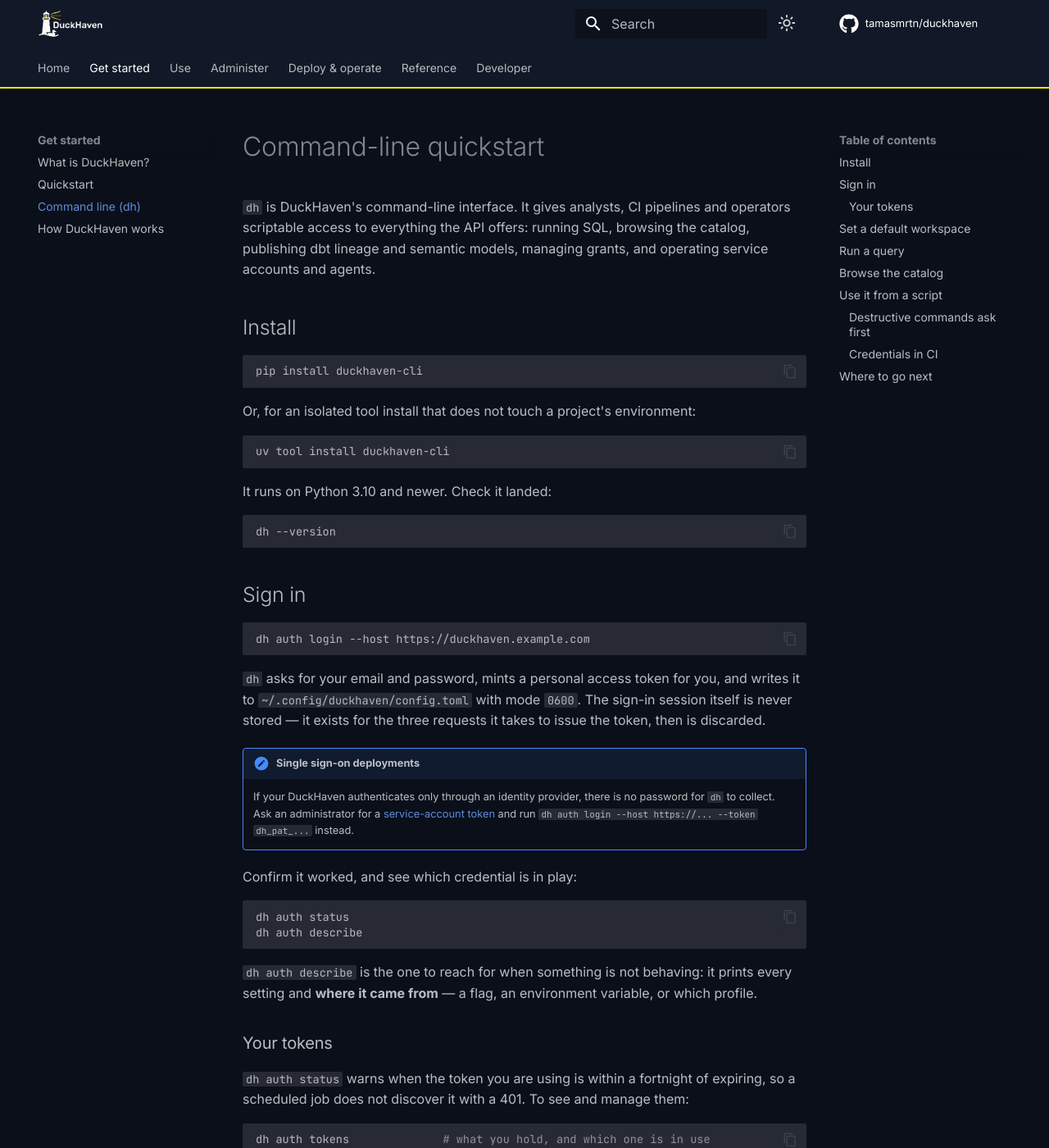
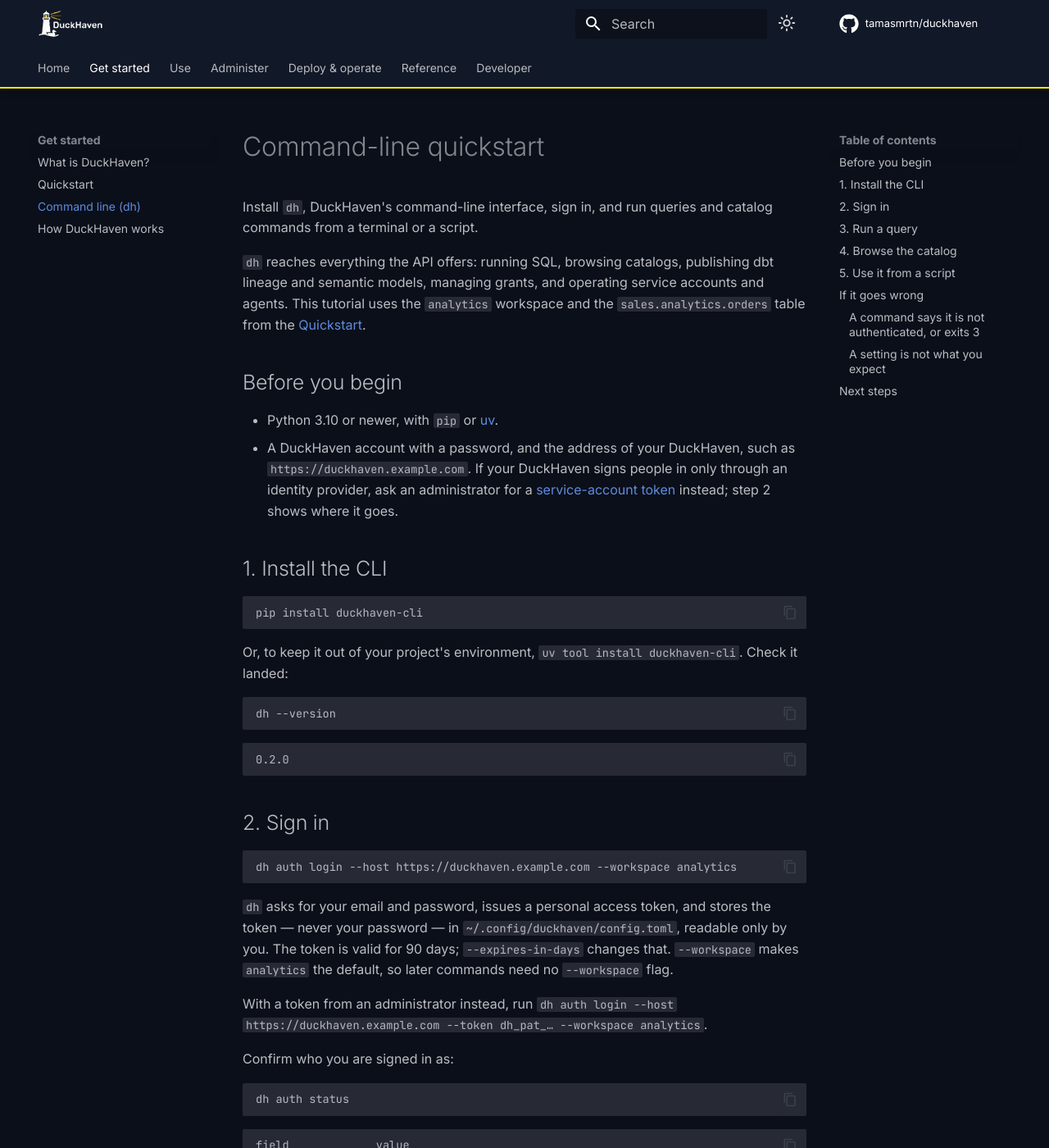
Before and after one commit to tamasmrtn/duckhaven, an MkDocs documentation site: the page built from docs/getting-started/cli-quickstart.md, in a window 1280 px wide and 1400 px high. Shown: the whole window at 82% size. Built offline with MkDocs 1.6.1 and Material for MkDocs 9.7.7, drawn with Linux system fonts in a browser that asks for light colours; comment, search, counter and statistics services are not loaded; some of the changed text lies outside the part shown.

Commit message:
docs: Rewrite the command-line quickstart as a tutorial
Numbered steps with the output each command prints, taken from a run
against a fresh stack, using the Quickstart's workspace and table. Exit
codes, JSON output and CI credentials stay, as the last step.

````diff
--- a/docs/getting-started/cli-quickstart.md
+++ b/docs/getting-started/cli-quickstart.md
@@ -1,139 +1,117 @@
+---
+type: tutorial
+---
+
 # Command-line quickstart
 
-`dh` is DuckHaven's command-line interface. It gives analysts, CI pipelines and operators scriptable
-access to everything the API offers: running SQL, browsing the catalog, publishing dbt lineage and
-semantic models, managing grants, and operating service accounts and agents.
+Install `dh`, DuckHaven's command-line interface, sign in, and run queries and catalog commands from a terminal or a
+script.
 
-## Install
+`dh` reaches everything the API offers: running SQL, browsing catalogs, publishing dbt lineage and semantic models,
+managing grants, and operating service accounts and agents. This tutorial uses the `analytics` workspace and the
+`sales.analytics.orders` table from the [Quickstart](quickstart.md).
 
-```sh
+## Before you begin
+
+- Python 3.10 or newer, with `pip` or [uv](https://docs.astral.sh/uv/).
+- A DuckHaven account with a password, and the address of your DuckHaven, such as `https://duckhaven.example.com`. If
+  your DuckHaven signs people in only through an identity provider, ask an administrator for a
+  [service-account token](../access/service-accounts.md) instead; step 2 shows where it goes.
+
+## 1. Install the CLI
+
+```bash
 pip install duckhaven-cli
 ```
 
-Or, for an isolated tool install that does not touch a project's environment:
+Or, to keep it out of your project's environment, `uv tool install duckhaven-cli`. Check it landed:
 
-```sh
-uv tool install duckhaven-cli
-```
-
-It runs on Python 3.10 and newer. Check it landed:
-
-```sh
+```bash
 dh --version
 ```
 
-## Sign in
-
-```sh
-dh auth login --host https://duckhaven.example.com
+```text
+0.2.0
 ```
 
-`dh` asks for your email and password, mints a personal access token for you, and writes it to
-`~/.config/duckhaven/config.toml` with mode `0600`. The sign-in session itself is never stored — it
-exists for the three requests it takes to issue the token, then is discarded.
+## 2. Sign in
 
-!!! note "Single sign-on deployments"
-    If your DuckHaven authenticates only through an identity provider, there is no password for `dh`
-    to collect. Ask an administrator for a [service-account token](../access/service-accounts.md) and
-    run `dh auth login --host https://... --token dh_pat_...` instead.
-
-Confirm it worked, and see which credential is in play:
-
-```sh
-dh auth status
-dh auth describe
-```
-
-`dh auth describe` is the one to reach for when something is not behaving: it prints every setting
-and **where it came from** — a flag, an environment variable, or which profile.
-
-### Your tokens
-
-`dh auth status` warns when the token you are using is within a fortnight of expiring, so a scheduled
-job does not discover it with a 401. To see and manage them:
-
-```sh
-dh auth tokens              # what you hold, and which one is in use
-dh auth revoke <id>         # retire one, including the one you are using
-```
-
-The listing never shows a token's value, and cannot: only a hash of it is stored. A token is shown
-once, when it is issued — if you lose it, issue a new one with `dh auth login` and revoke the old.
-
-## Set a default workspace
-
-Most commands act on a workspace. Set one once rather than passing `--workspace` every time:
-
-```sh
-dh workspace list
+```bash
 dh auth login --host https://duckhaven.example.com --workspace analytics
 ```
 
-Or edit the profile directly:
+`dh` asks for your email and password, issues a personal access token, and stores the token — never your password —
+in `~/.config/duckhaven/config.toml`, readable only by you. The token is valid for 90 days; `--expires-in-days` changes
+that. `--workspace` makes `analytics` the default, so later commands need no `--workspace` flag.
 
-```toml
-default_profile = "default"
+With a token from an administrator instead, run
+`dh auth login --host https://duckhaven.example.com --token dh_pat_… --workspace analytics`.
 
-[profile.default]
-host      = "https://duckhaven.example.com"
-token     = "dh_pat_..."
-workspace = "analytics"
-catalog   = "main"
+Confirm who you are signed in as:
+
+```bash
+dh auth status
 ```
 
-## Run a query
-
-```sh
-dh sql -q "select count(*) from sales.orders"
+```text
+field             value
+host              https://duckhaven.example.com
+profile           default
+user              admin@example.com
+name              Admin
+role              admin
+workspace         analytics
+token_expires_at  2027-01-17T14:23:12.113093Z
+server_version    0.8.0
+api_version       3
 ```
 
-`dh sql` submits the query, waits for it to finish, and prints every page of results. From a file, or
-from a pipe:
+## 3. Run a query
 
-```sh
-dh sql -f report.sql
-echo "select 1" | dh sql -i
+```bash
+dh sql -q "SELECT customer, sum(amount) AS revenue FROM sales.analytics.orders GROUP BY customer ORDER BY revenue DESC;"
 ```
 
-Run `dh sql` with no arguments in a terminal and you get an interactive shell.
-
-## Browse the catalog
-
-```sh
-dh catalog list
-dh schema list
-dh table list sales
-dh table get sales.orders
-dh table sample sales.orders
+```text
+customer  revenue
+initech   310.00
+acme      162.25
+globex    75.50
 ```
 
-A table is `schema.table`, or `catalog.schema.table` when you want a catalog other than your default
-for one command. `dh table sample` returns a fixed 20-row preview; for anything else, write the query.
+`dh sql` submits the query, waits for it to finish, and prints every page of the result. It also reads SQL from a file
+(`dh sql -f report.sql`) or from a pipe (`echo "SELECT 1;" | dh sql -i`), and with no arguments at a terminal it opens
+an interactive shell.
 
-## Use it from a script
+## 4. Browse the catalog
 
-Two things make `dh` safe to automate.
-
-**One output shape.** `--format json` wraps every response the same way, so `jq` works the same
-against every command:
-
-```sh
-dh query list --status failed --format json | jq '.data[].id'
+```bash
+dh catalog list
+dh table list analytics
+dh table get analytics.orders
+dh table sample analytics.orders
 ```
 
-```json
-{
-  "data": [],
-  "cursor": null,
-  "has_more": false
-}
+A table is `schema.table` in your default catalog, or `catalog.schema.table` for any other. `dh table get` prints the
+table's columns, format and storage location; `dh table sample` returns a 20-row preview.
+
+## 5. Use it from a script
+
+Output is a table at a terminal and JSON when piped or redirected. Every JSON response has the same shape, so `jq`
+works the same way against every command:
+
+```bash
+dh catalog list --format json | jq -c '.data[] | {slug, kind, is_default}'
 ```
 
-Output defaults to a table on a terminal and to JSON when piped or redirected, so this works whether
-or not you remember the flag. `--all` walks every page rather than returning the first one.
+```text
+{"slug":"sales","kind":"iceberg_polaris","is_default":true}
+```
 
-**Exit codes that mean something.** In particular, a query that runs and fails exits `6`, so a
-pipeline can tell bad SQL from a broken CLI or an unreachable server:
+The envelope is always `{"data": …, "cursor": …, "has_more": …}`; `--all` walks every page instead of returning the
+first.
+
+The exit code says what went wrong, so a pipeline can tell bad SQL from an unreachable server:
 
 | Code | Meaning |
 |---:|---|
@@ -145,51 +123,39 @@
 | 6 | The query ran and failed |
 | 7 | Timed out |
 | 8 | Server unavailable |
-| 9 | A destructive command was not confirmed, so nothing happened |
+| 9 | A destructive command was not confirmed, so nothing was sent |
 
-### Destructive commands ask first
+Commands that destroy data — `workspace delete`, `catalog drop`, `catalog detach`, `schema drop`, `table drop`,
+`lineage purge` and `semantic purge` — ask before acting at a terminal, and the default answer is no. Without a
+terminal, in a pipeline or a cron job, there is nobody to ask: they exit `9` without sending anything. Pass `--yes`
+when you mean it.
 
-Commands that destroy data — `workspace delete`, `catalog drop`, `catalog detach`, `schema drop`,
-`table drop`, `lineage purge` and `semantic purge` — will not run unattended. At a terminal they ask,
-and the default answer is no:
+In CI, set `DH_HOST`, `DH_TOKEN` and `DH_WORKSPACE` instead of using a config file:
 
-```sh
-$ dh table drop sales.orders
-Drop table sales.orders? [y/N]:
+```bash
+export DH_HOST=https://duckhaven.example.com
+export DH_TOKEN=⟨a service-account token⟩
+export DH_WORKSPACE=analytics
+dh sql -q "SELECT count(*) FROM sales.analytics.orders;"
 ```
 
-Anywhere else — a pipeline, a cron job, a CI step — there is nobody to ask, so `dh` **refuses and
-exits `9` without sending anything**. Pass `--yes` (or `-y`) to say so up front:
+Use a [service-account token](../access/service-accounts.md) there, not your own: a personal token expires and stops
+working when you leave.
 
-```sh
-dh table drop sales.orders --yes
-```
+## If it goes wrong
 
-!!! note "Why it refuses instead of prompting"
-    Prompting in a job with no terminal would hang it on a question nobody will answer, and
-    proceeding anyway would make `--yes` decorative. Exit `9` is its own code so a script can tell
-    "the server rejected this" (`5`) from "I never sent it".
+### A command says it is not authenticated, or exits `3`
 
-### Credentials in CI
+Your token expired or was revoked. `dh auth status` warns two weeks before a token expires. Sign in again with
+`dh auth login`, and retire the old token with `dh auth revoke ⟨id⟩`; `dh auth tokens` lists yours.
 
-`dh` reads `DH_HOST`, `DH_TOKEN` and `DH_WORKSPACE` from the environment, so a pipeline needs no
-config file at all:
+### A setting is not what you expect
 
-```sh
-export DH_HOST=https://duckhaven.example.com
-export DH_TOKEN=dh_pat_...
-export DH_WORKSPACE=analytics
-dh sql -q "select 1"
-```
+`dh auth describe` prints every setting and where it came from: a flag, an environment variable, or a profile in the
+config file.
 
-!!! warning "Do not use your personal token for CI"
-    `dh auth login` mints a token tied to **you**: it expires, and it stops working the day you
-    leave. Have an administrator create a [service account](../access/service-accounts.md) and issue
-    a token for that instead.
+## Next steps
 
-## Where to go next
-
-- [CLI reference](../reference/cli.md) — every command and flag
-- [Import lineage from dbt](../metadata/import-dbt-lineage.md) — publishing from CI
-- [Import semantics from dbt](../metadata/import-dbt-semantics.md)
-- [Service accounts & tokens](../access/service-accounts.md) — credentials for automation
+- [CLI reference](../reference/cli.md) — every command and flag.
+- [Import lineage from dbt](../metadata/import-dbt-lineage.md) — publish lineage from CI.
+- [Service accounts & tokens](../access/service-accounts.md) — credentials for automation.
````
Also changed, not shown: docs/getting-started/what-is-duckhaven.md (+4 -0 lines).
